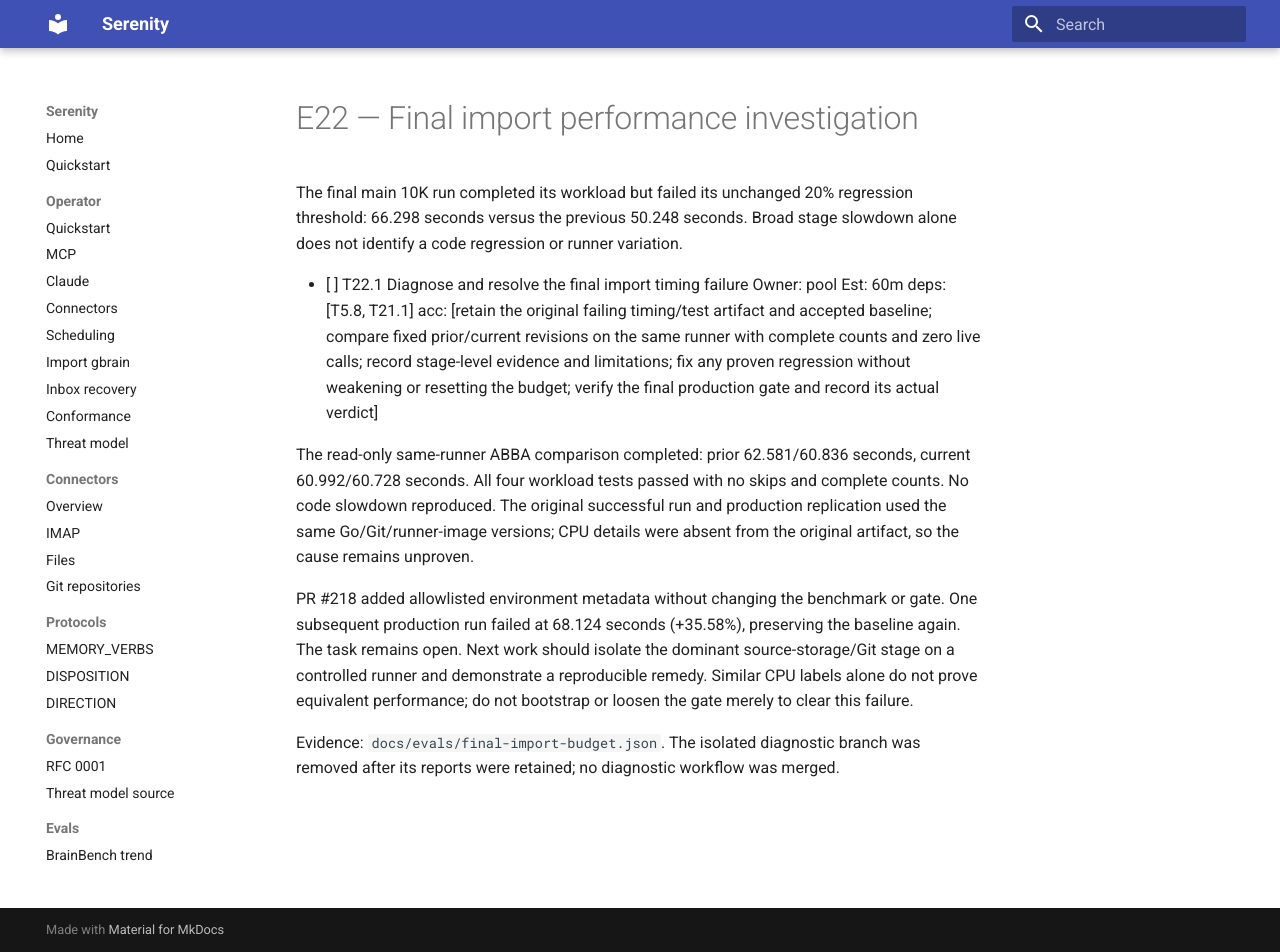
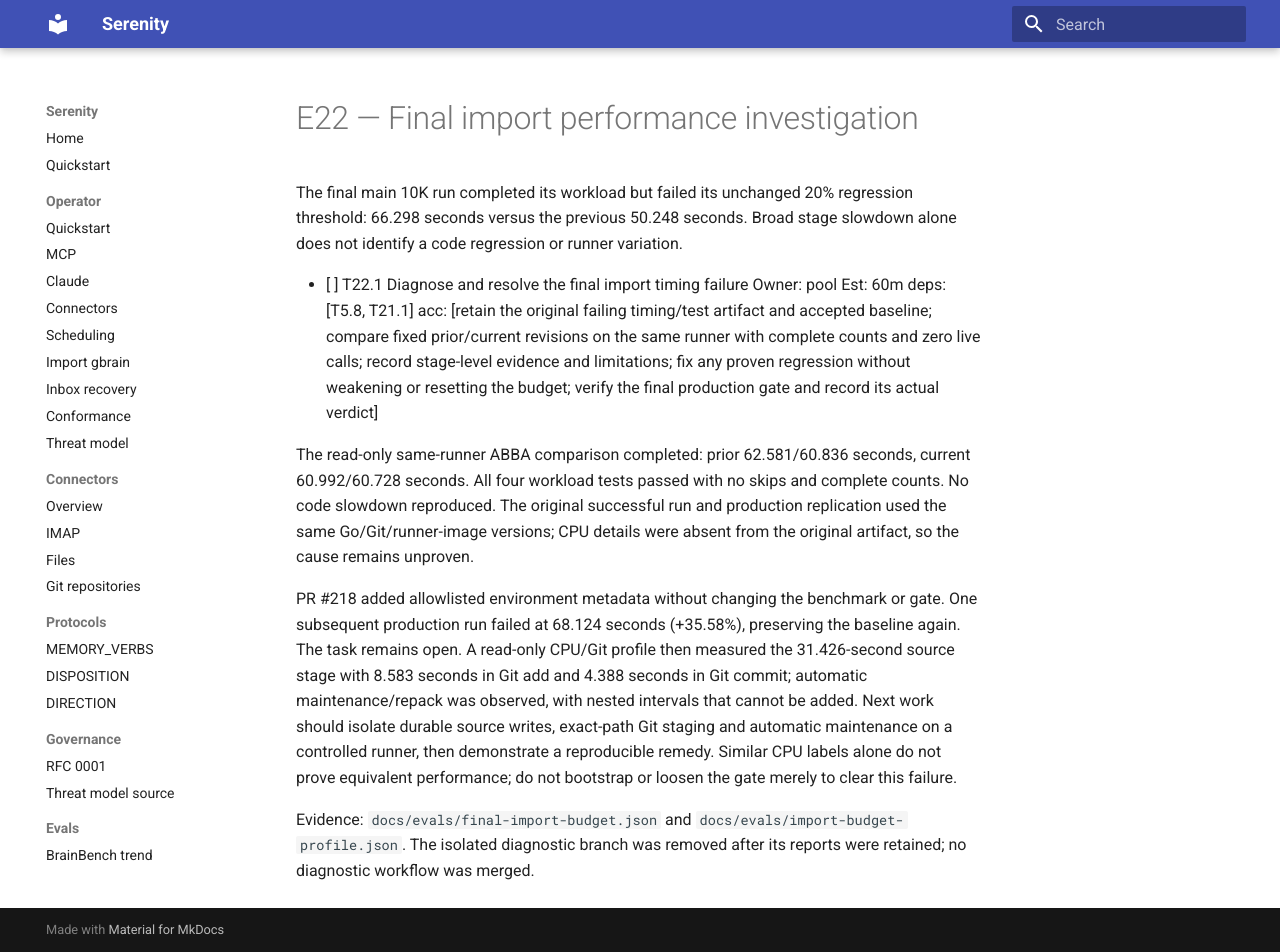
Before and after one commit to sirerun/serenity, an MkDocs documentation site: the page built from docs/plans/E22-import-budget-investigation.md, in a window 1280 px wide and 952 px high. Built offline with MkDocs 1.6.1 and Material for MkDocs 9.7.7, drawn with Linux system fonts in a browser that asks for light colours.

Commit message:
Narrow timing follow-up with observed Git and source costs

```diff
--- a/docs/plans/E22-import-budget-investigation.md
+++ b/docs/plans/E22-import-budget-investigation.md
@@ -14,10 +14,14 @@ were absent from the original artifact, so the cause remains unproven.
 
 PR #218 added allowlisted environment metadata without changing the benchmark or
 gate. One subsequent production run failed at 68.124 seconds (+35.58%), preserving
-the baseline again. The task remains open. Next work should isolate the dominant
-source-storage/Git stage on a controlled runner and demonstrate a reproducible
+the baseline again. The task remains open. A read-only CPU/Git profile then measured the 31.426-second source stage
+with 8.583 seconds in Git add and 4.388 seconds in Git commit; automatic
+maintenance/repack was observed, with nested intervals that cannot be added.
+Next work should isolate durable source writes, exact-path Git staging and
+automatic maintenance on a controlled runner, then demonstrate a reproducible
 remedy. Similar CPU labels alone do not prove equivalent performance; do not
 bootstrap or loosen the gate merely to clear this failure.
 
-Evidence: `docs/evals/final-import-budget.json`. The isolated diagnostic branch
+Evidence: `docs/evals/final-import-budget.json` and
+`docs/evals/import-budget-profile.json`. The isolated diagnostic branch
 was removed after its reports were retained; no diagnostic workflow was merged.
```
